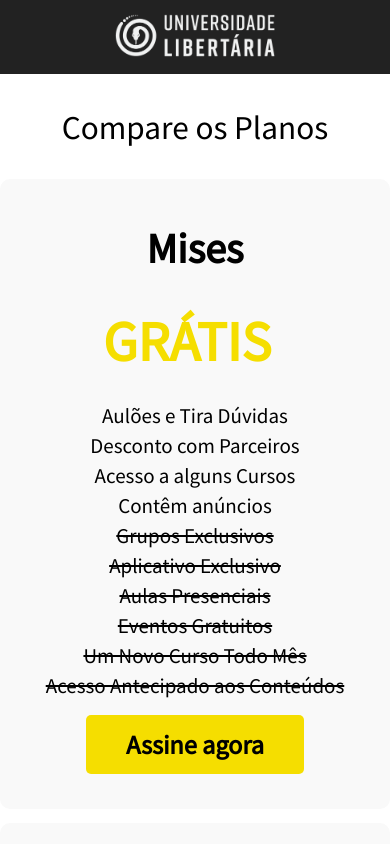
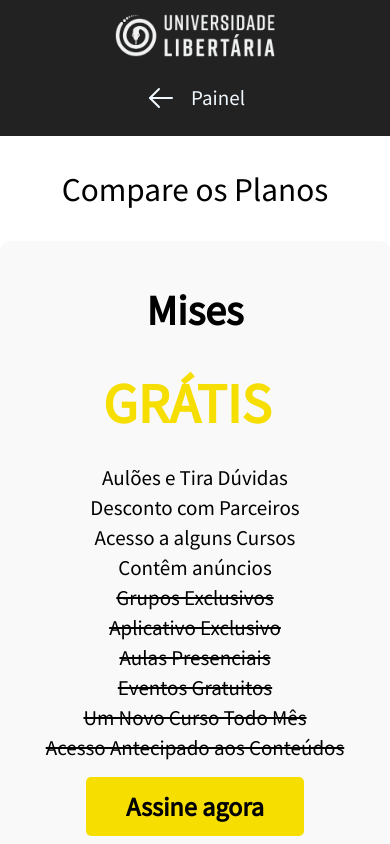
Before and after one commit to lendagron/libertario, a Next.js app: page /planos in a window 390 px wide. Shown: the top 844 px of the page. Built offline with nearby package versions, Linux system fonts and the light colour scheme.

Commit message:
add: mensagem de erro nos cadastros

```diff
--- a/src/components/header/Header.tsx
+++ b/src/components/header/Header.tsx
@@ -2,14 +2,28 @@ import React from "react";
 import styles from "./header.module.scss";
 import Logo from "../../../public/images/Logo.png";
 import Image from "next/image";
+import Link from "next/link";
+import { ArrowLeft } from "phosphor-react";
 
-export function Header() {
+interface headerProps {
+  hasBack: boolean;
+}
+
+export function Header({ hasBack }: headerProps) {
   return (
     <header className={styles.headerWrapper}>
       <div className={styles.headerContainer}>
-        <a href={"/"}>
-          <Image src={Logo} alt='Logo' width={160} height={43} />
-        </a>
+        <div className={styles.backContainer}>
+          <Link href={"/painel"} style={{ display: hasBack ? "flex" : "none" }}>
+            <ArrowLeft size={32} />
+            <p>Painel</p>
+          </Link>
+        </div>
+        <div className={styles.logoContainer}>
+          <Link href={"/"}>
+            <Image src={Logo} alt='Logo' width={160} height={43} />
+          </Link>
+        </div>
       </div>
     </header>
   );
--- a/src/components/header/header.module.scss
+++ b/src/components/header/header.module.scss
@@ -1,17 +1,67 @@
 .headerWrapper {
   background-color: var(--gray-800);
 
+  .headerContainer {
+    display: flex;
+    justify-content: center;
+    align-items: center;
+    padding: 13.5px 2rem;
+
+    .backContainer {
+      width: 45%;
+      display: flex;
+
+      a {
+        display: flex;
+        align-items: center;
+        justify-content: center;
+        gap: 1rem;
+        color: aliceblue;
+        padding: 0.5rem;
+        margin-left: 5rem;
+
+        font-size: 1.5rem;
+        border-bottom: 2px solid var(--gray-800);
+
+        &:hover {
+          background-color: var(--yellow);
+          border-radius: 10px;
+          color: black;
+        }
+      }
+    }
+    .logoContainer {
+      width: 55%;
+      img {
+        max-width: 13rem;
+      }
+    }
+  }
 }
 
+@media screen and (max-width: 1120px) {
+  .headerContainer {
+    display: flex;
+    flex-direction: column;
+    justify-content: center;
+    align-items: center;
+    gap: 1rem;
 
-.headerContainer {
-  display: flex;
-  padding: 13.5px 2rem;
-  justify-content: center;
-  align-items: center;
+    .backContainer {
+      display: flex;
+      justify-content: center;
+      align-items: center;
+      order: 2;
 
-
-  img {
-    max-width: 13rem;
+      a {
+        margin-right: 5rem;
+      }
+    }
+    .logoContainer {
+      display: flex;
+      justify-content: center;
+      align-items: center;
+      order: 1;
+    }
   }
 }
--- a/src/components/headerLogged/headerLogged.module.scss
+++ b/src/components/headerLogged/headerLogged.module.scss
@@ -58,7 +58,7 @@
     justify-self: center;
 
     /* background-color: aqua; */
-    /* argin-right: auto; */
+    /* margin-right: auto; */
     img {
       max-width: 13rem;
     }
--- a/src/context/AuthContext.tsx
+++ b/src/context/AuthContext.tsx
@@ -114,7 +114,6 @@ export function AuthProvider({ children }: AuthProviderProps) {
   }, []);
 
   async function sigIn({ email, password }: SignInCredentials) {
-    /*  try { */
     const response = await api.post("/login", {
       email,
       password,
@@ -139,15 +138,9 @@ export function AuthProvider({ children }: AuthProviderProps) {
     api.defaults.headers["Authorization"] = `Bearer ${token}`;
 
     Router.push("/painel");
-    /*   } catch (err) {
-      if (err.response && err.response.data) {
-        const { details } = err.response.data;
-      }
-    } */
   }
 
   async function signUp({ name, email, phone, password }: SignUpCredentials) {
-    try {
     await api.post("/signup", {
       name,
       email,
@@ -155,9 +148,6 @@ export function AuthProvider({ children }: AuthProviderProps) {
       password,
     });
     sigIn({ email, password });
-    } catch (err) {
-      console.log(err);
-    }
   }
 
   async function payment({
@@ -168,7 +158,6 @@ export function AuthProvider({ children }: AuthProviderProps) {
     card_data,
     plan_data,
   }: paymentCredentials) {
-    try {
     await api.post("/signup", {
       name,
       email,
@@ -178,9 +167,6 @@ export function AuthProvider({ children }: AuthProviderProps) {
       plan_data,
     });
     sigIn({ email, password });
-    } catch (err) {
-      console.log(err);
-    }
   }
 
   async function paymentKonkin({ name }: paymentKonkinCredentials) {}
--- a/src/pages/index.tsx
+++ b/src/pages/index.tsx
@@ -10,7 +10,6 @@ export default function Home() {
     <>
       <Head>
         <title>Clube da Liberdade | Homepage</title>
-        {/*  <link rel='icon' href='/favicon.ico' /> */}
       </Head>
       <Header />
       <HomepageContent />
--- a/src/pages/painel.tsx
+++ b/src/pages/painel.tsx
@@ -46,13 +46,12 @@ interface Props {
   userMe: UserMe;
 }
 export default function Painel({ trails, courses, userMe }: Props) {
-  const isPainel = true;
   return (
     <>
       <Head>
         <title>Clube da Liberdade | Painel</title>
       </Head>
-      <HeaderLogged isPainel={isPainel} />
+      <HeaderLogged isPainel={true} />
       <PainelContent userMe={userMe} />
       <Trilha trails={trails} courses={courses} />
     </>
@@ -67,11 +66,11 @@ export const getServerSideProps = withSSRAuth(async (ctx) => {
   try {
     const responseTrails = await apiClient.get("/learning_trails");
     trails = responseTrails.data;
+    console.log(trails);
     const responseCourses = await apiClient.get("/courses");
     courses = responseCourses.data;
     const responseUserMe = await apiClient.get("/me");
     userMe = responseUserMe.data;
-    console.log(userMe);
   } catch (err) {
     console.log(err);
   }
--- a/src/pages/planos.tsx
+++ b/src/pages/planos.tsx
@@ -8,7 +8,7 @@ export default function Planos() {
       <Head>
         <title>Clube da Liberdade | Planos</title>
       </Head>
-      <Header />
+      <Header hasBack={true} />
       <PlanosContent />
     </>
   );
```
Also changed, not shown: src/components/cadastro/Cadastro.tsx (+31 -1 lines), src/components/cadastro/cadastro.module.scss (+10 -0 lines), src/components/cadastroPagamentoPago/CadastroPagamento.tsx (+32 -2 lines), src/components/cadastroPagamentoPago/cadastroPagamento.module.scss (+10 -8 lines). Lines whose indentation alone changed are shown as unchanged.
